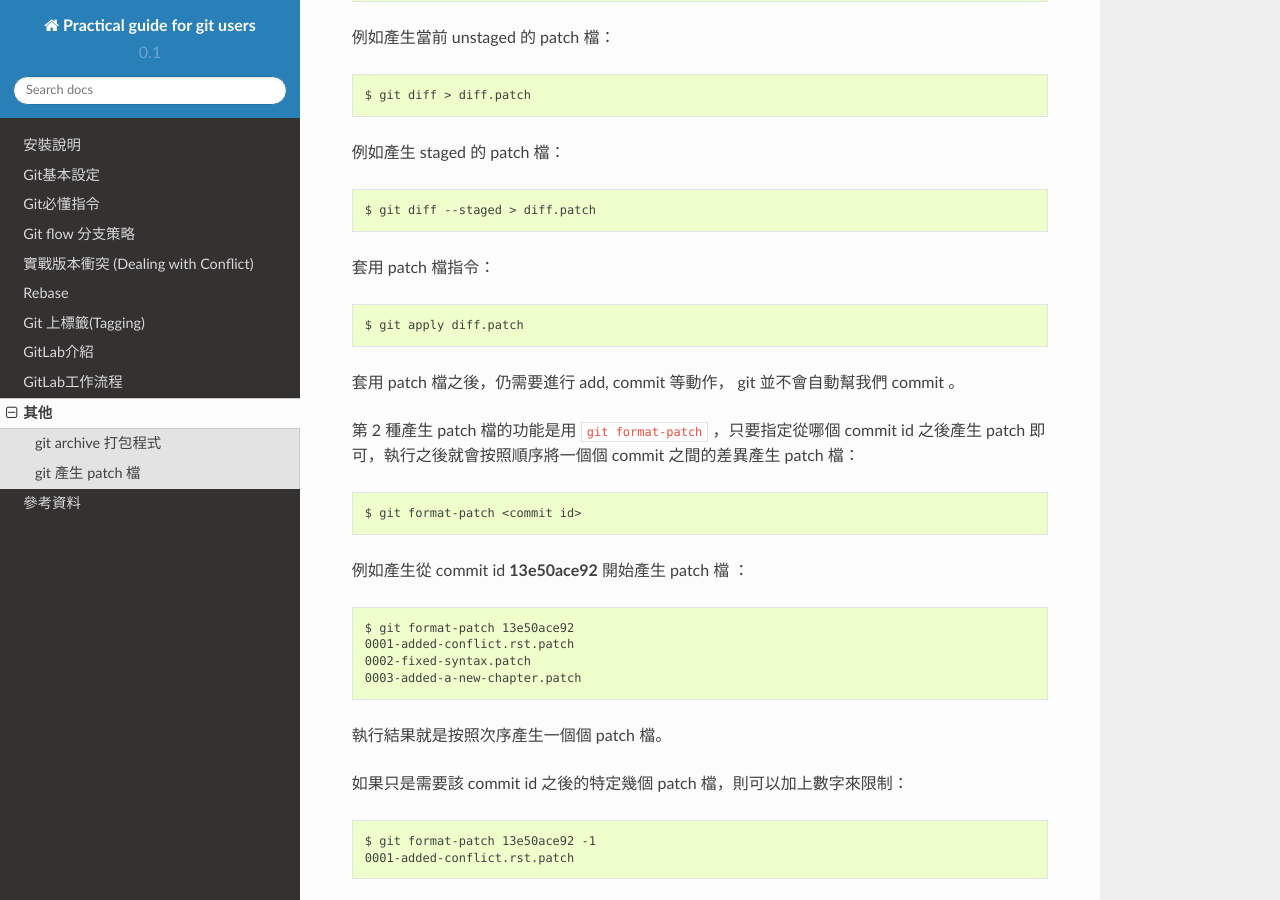
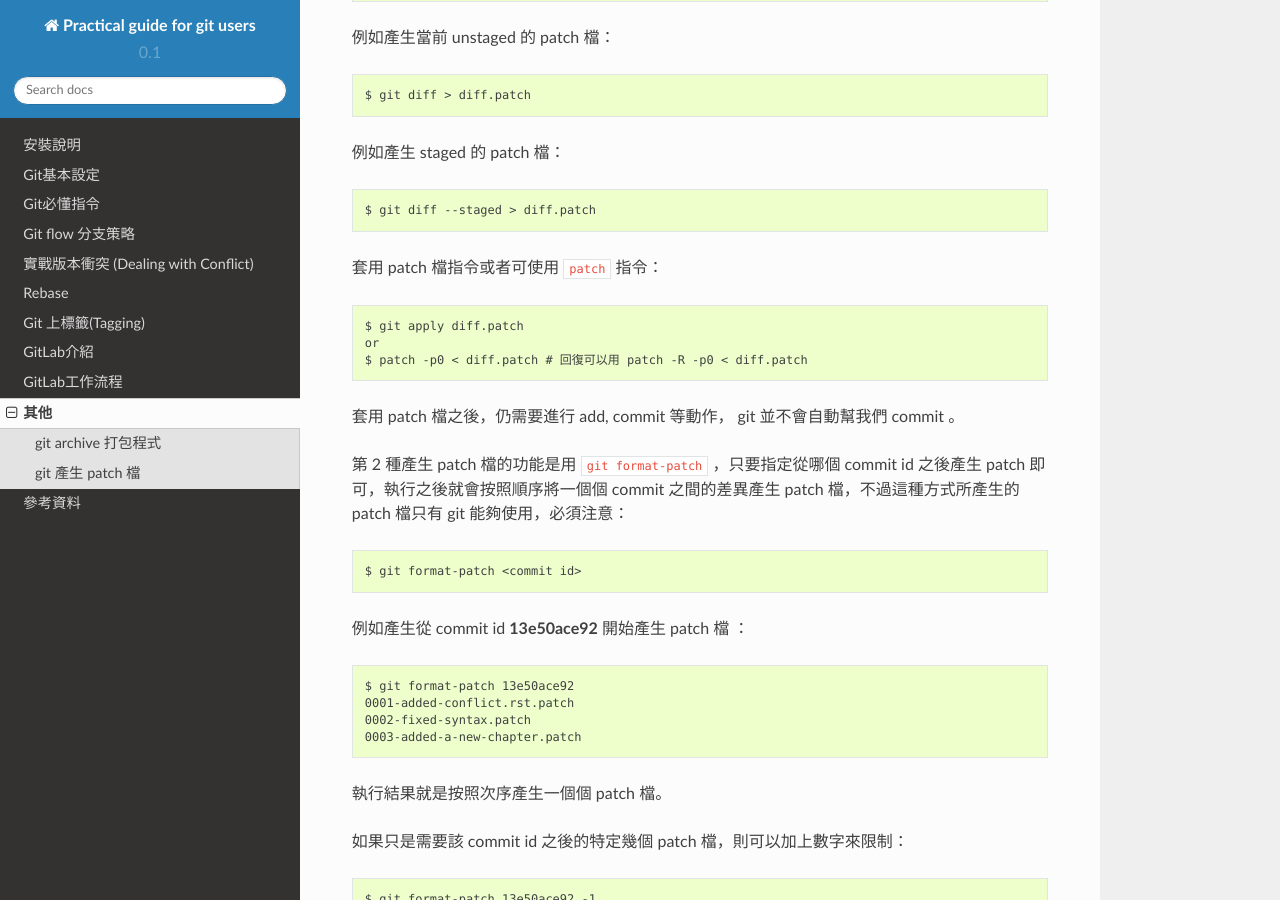
Before and after one commit to spitfire-sidra/git-tutorial, a Sphinx documentation site: the page built from source/other.rst, in a window 1280 px wide and 900 px high, scrolled down 988 px. Built offline with Sphinx 7.4.7 and the Read the Docs theme 2.0.0, drawn with Linux system fonts in a browser that asks for light colours.

Commit message:
updated other.rst

```diff
--- a/source/other.rst
+++ b/source/other.rst
@@ -43,14 +43,16 @@ git 產生 patch 檔
 
     $ git diff --staged > diff.patch
 
-套用 patch 檔指令： ::
+套用 patch 檔指令或者可使用 ``patch`` 指令： ::
 
     $ git apply diff.patch
+    or
+    $ patch -p0 < diff.patch # 回復可以用 patch -R -p0 < diff.patch
 
 套用 patch 檔之後，仍需要進行 add, commit 等動作， git 並不會自動幫我們 commit 。
 
 
-第 2 種產生 patch 檔的功能是用 ``git format-patch`` ，只要指定從哪個 commit id 之後產生 patch 即可，執行之後就會按照順序將一個個 commit 之間的差異產生 patch 檔： ::
+第 2 種產生 patch 檔的功能是用 ``git format-patch`` ，只要指定從哪個 commit id 之後產生 patch 即可，執行之後就會按照順序將一個個 commit 之間的差異產生 patch 檔，不過這種方式所產生的 patch 檔只有 git 能夠使用，必須注意： ::
 
     $ git format-patch <commit id>
 
```
